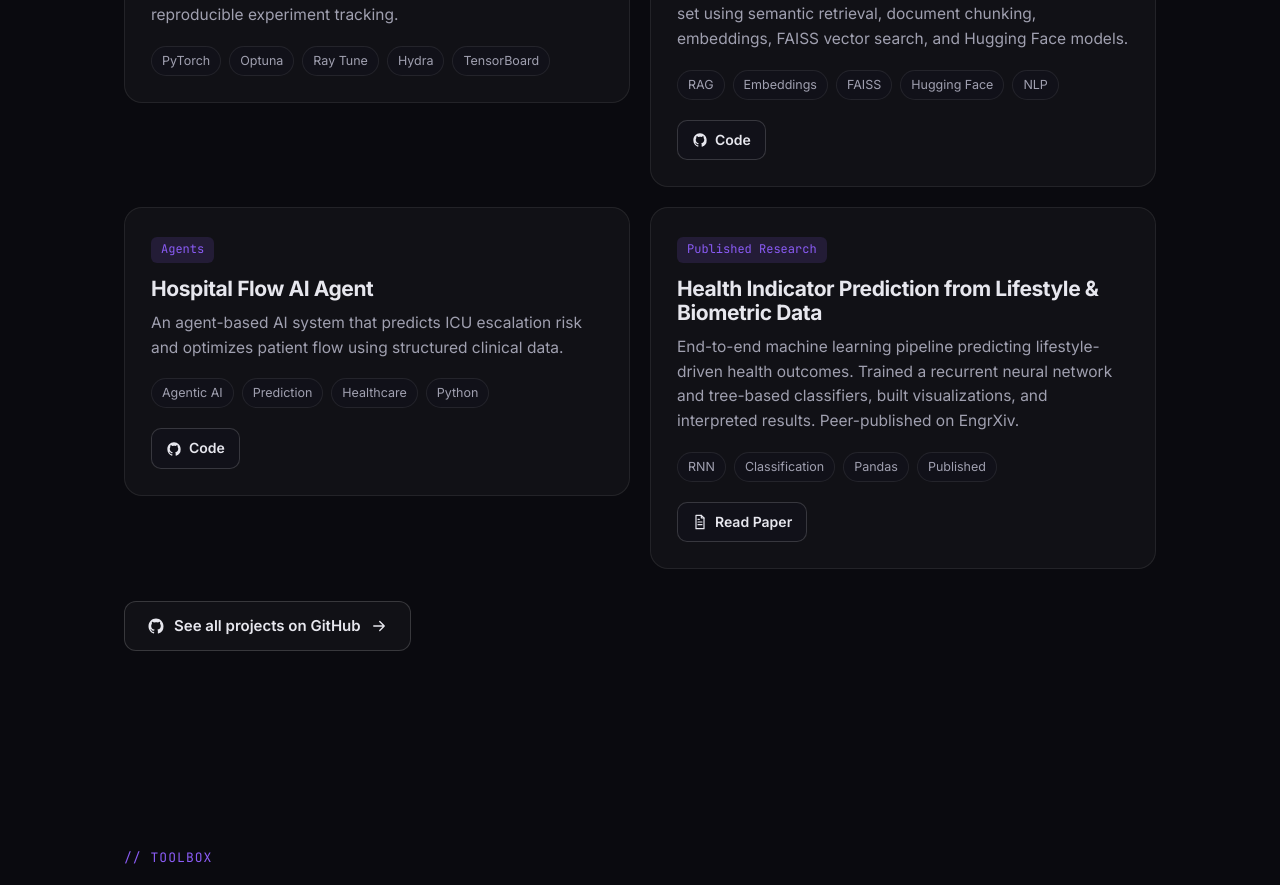
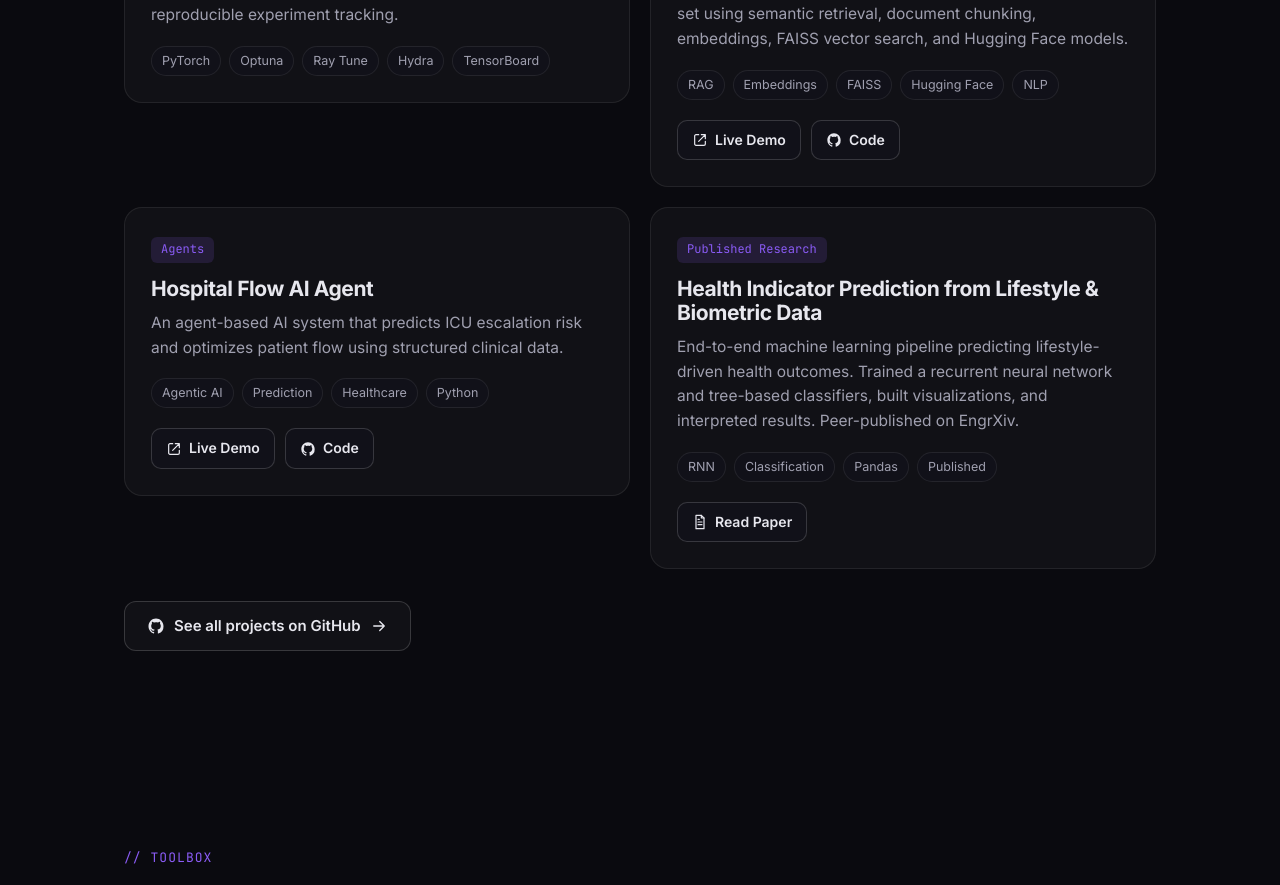
Before and after one commit to manuelapop/my-website, a React (Vite) app: page / in a window 1280 px wide. Shown: the part 1240-2125 px from the top of the page. Built offline with nearby package versions, Linux system fonts and the light colour scheme.

Commit message:
Add live demo links to Hugging Face Spaces

```diff
--- a/src/data.ts
+++ b/src/data.ts
@@ -60,7 +60,10 @@ export const aiProjects: Project[] = [
       'An AI chat system that answers questions over a document set using semantic retrieval, document chunking, embeddings, FAISS vector search, and Hugging Face models.',
     tags: ['RAG', 'Embeddings', 'FAISS', 'Hugging Face', 'NLP'],
     highlight: 'LLM / GenAI',
-    links: [{ label: 'Code', url: 'https://github.com/manuelapop/RAG-chat', kind: 'github' }],
+    links: [
+      { label: 'Live Demo', url: 'https://huggingface.co/spaces/manupop99/rag-chat', kind: 'demo' },
+      { label: 'Code', url: 'https://github.com/manuelapop/RAG-chat', kind: 'github' },
+    ],
   },
   {
     title: 'Hospital Flow AI Agent',
@@ -69,6 +72,11 @@ export const aiProjects: Project[] = [
     tags: ['Agentic AI', 'Prediction', 'Healthcare', 'Python'],
     highlight: 'Agents',
     links: [
+      {
+        label: 'Live Demo',
+        url: 'https://huggingface.co/spaces/manupop99/hospital-flow-agent',
+        kind: 'demo',
+      },
       { label: 'Code', url: 'https://github.com/manuelapop/hospital-flow-agent', kind: 'github' },
     ],
   },
```
